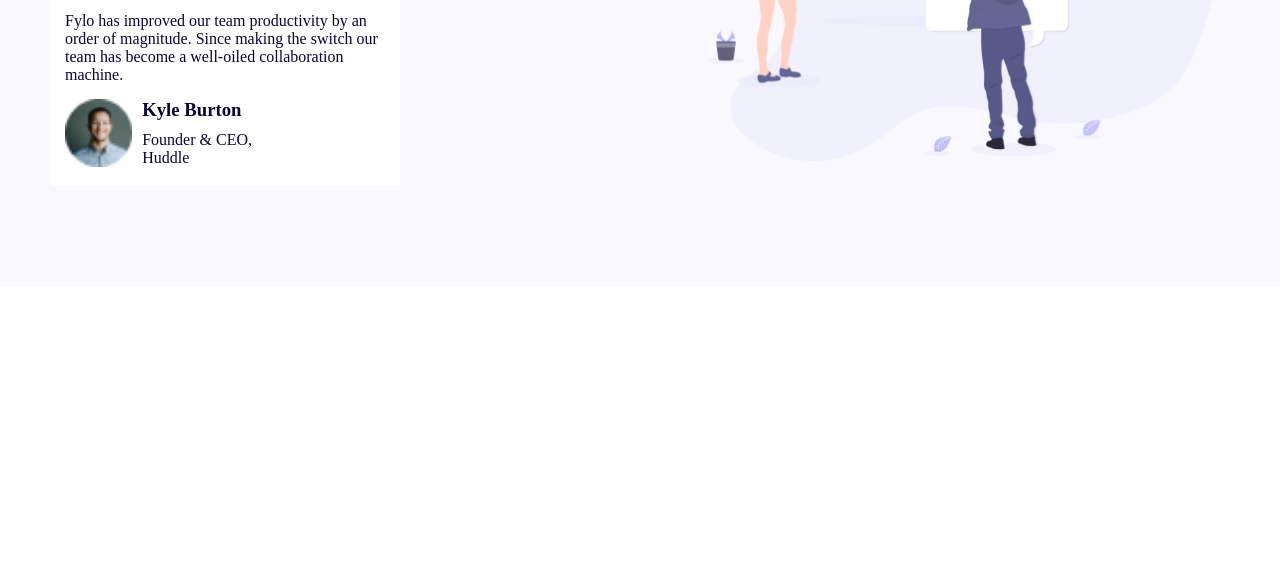
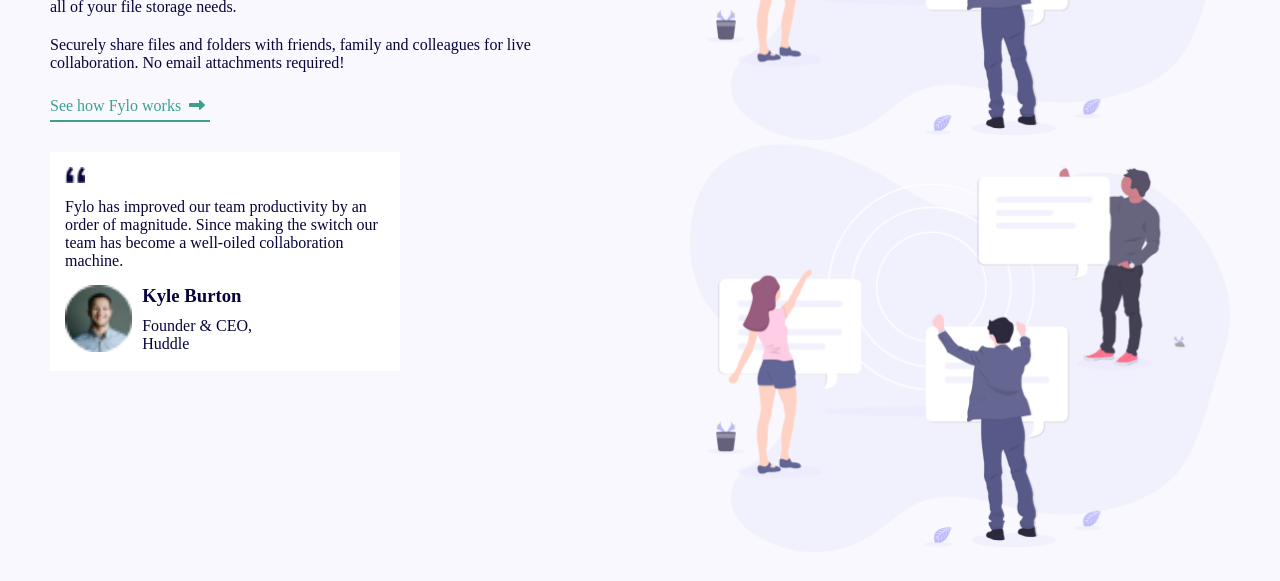
Before and after one commit to saadatamiraslanli/HomeWork, a plain HTML site: page 01.Task/index.html in a window 1280 px wide. Shown: the part 367-948 px from the top of the page. Before the commit the page ends 800 px from the top, so only its background shows below. Drawn offline with Linux system fonts and the light colour scheme.

Commit message:
first commit

```diff
--- a/01.Task/index.html
+++ b/01.Task/index.html
@@ -57,6 +57,7 @@
           <div class="right">
             <div class="image">
               <img src="./illustration_2-01.png" alt="" />
+              <img src="./illustration_2-01.png" alt="" />
             </div>
           </div>
         </div>
```
